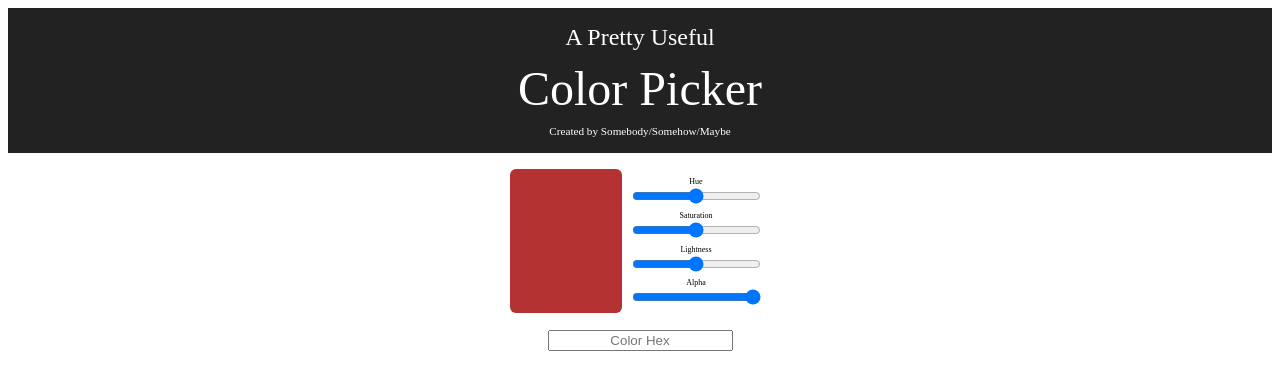
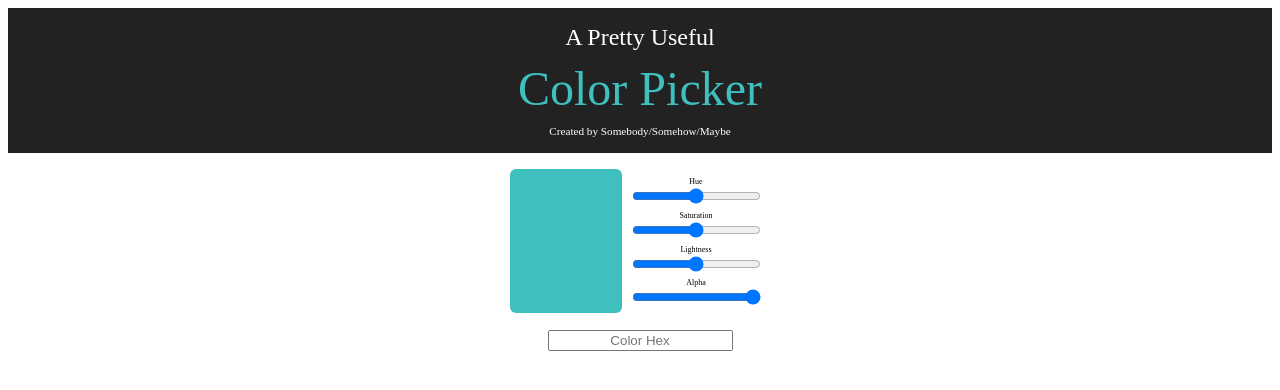
Before and after one commit to Kemenyfy/Color-Picker-Vue, a Vue app: page / in a window 1280 px wide. Shown: the top 390 px of the page. Built offline with nearby package versions, Linux system fonts and the light colour scheme.

Commit message:
Fixed Color Palette (Switched from RGBA to HSLA)

```diff
--- a/src/components/ColorPicker.vue
+++ b/src/components/ColorPicker.vue
@@ -2,7 +2,7 @@
   <div class="App">
     <header class="App-Header">
       <header class="App-Title-1">A Pretty Useful</header>
-      <header class="App-Title-2">Color Picker</header>
+      <header class="App-Title-2" :style="titleStyle">Color Picker</header>
       <header class="App-Title-3">Created by Somebody/Somehow/Maybe</header>
     </header>
     <section>
@@ -78,8 +78,11 @@ export default {
     },
     boxStyle: function() {
       return {
-        "background-color":
-          "rgba(" + this.hue + ", " + this.saturation + ", " + this.lightness + ", " + this.newAlpha + " )",
+        "background-color": "hsla(" + this.hue + ", " + this.saturation + "%, " + this.lightness + "%, " + this.newAlpha + " )",
+      };},
+    titleStyle: function() {
+      return {
+        "color": "hsla(" + this.hue + ", " + this.saturation + "%, " + this.lightness + "%, " + this.newAlpha + " )",
       };}
   },
 };
```
